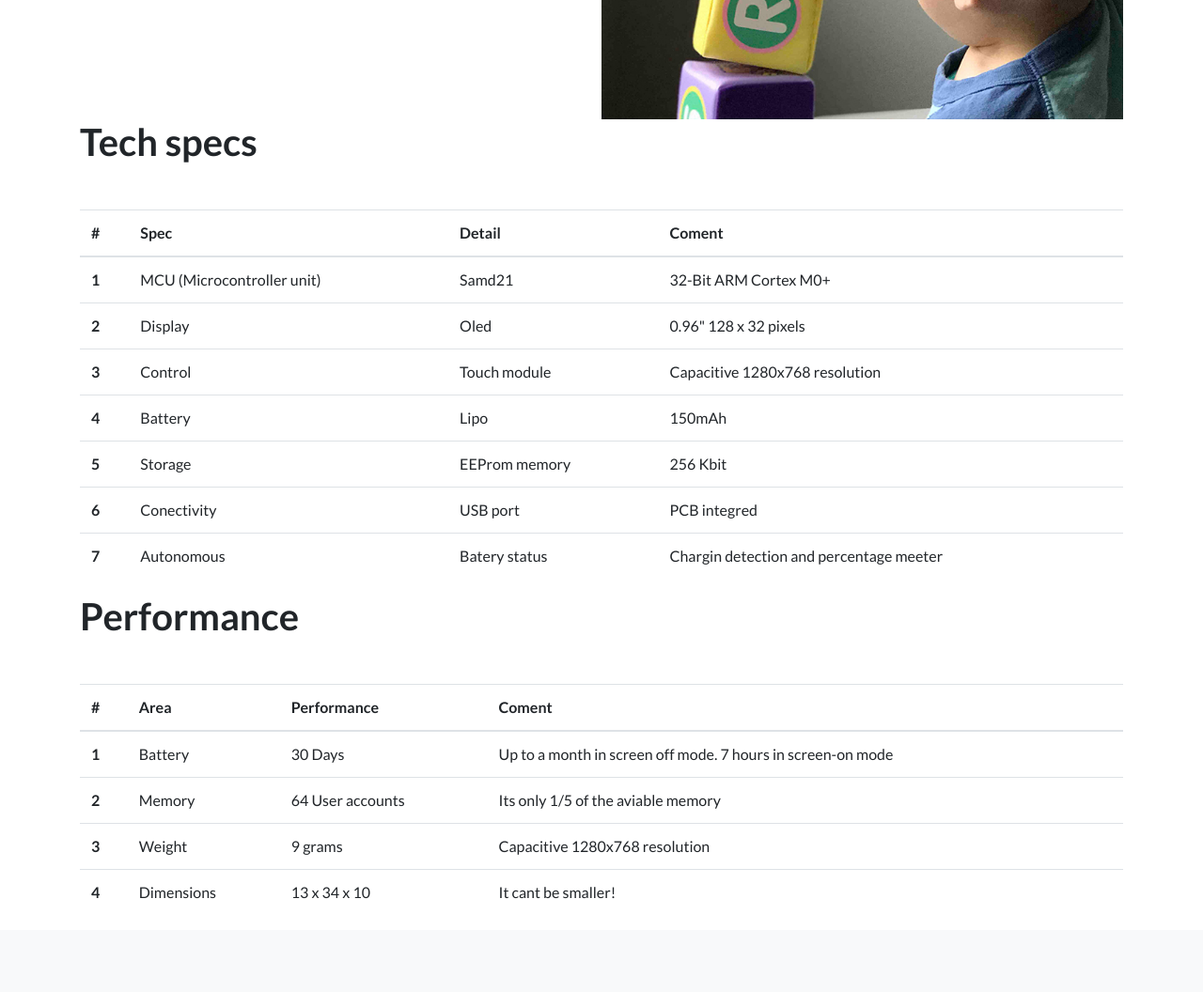
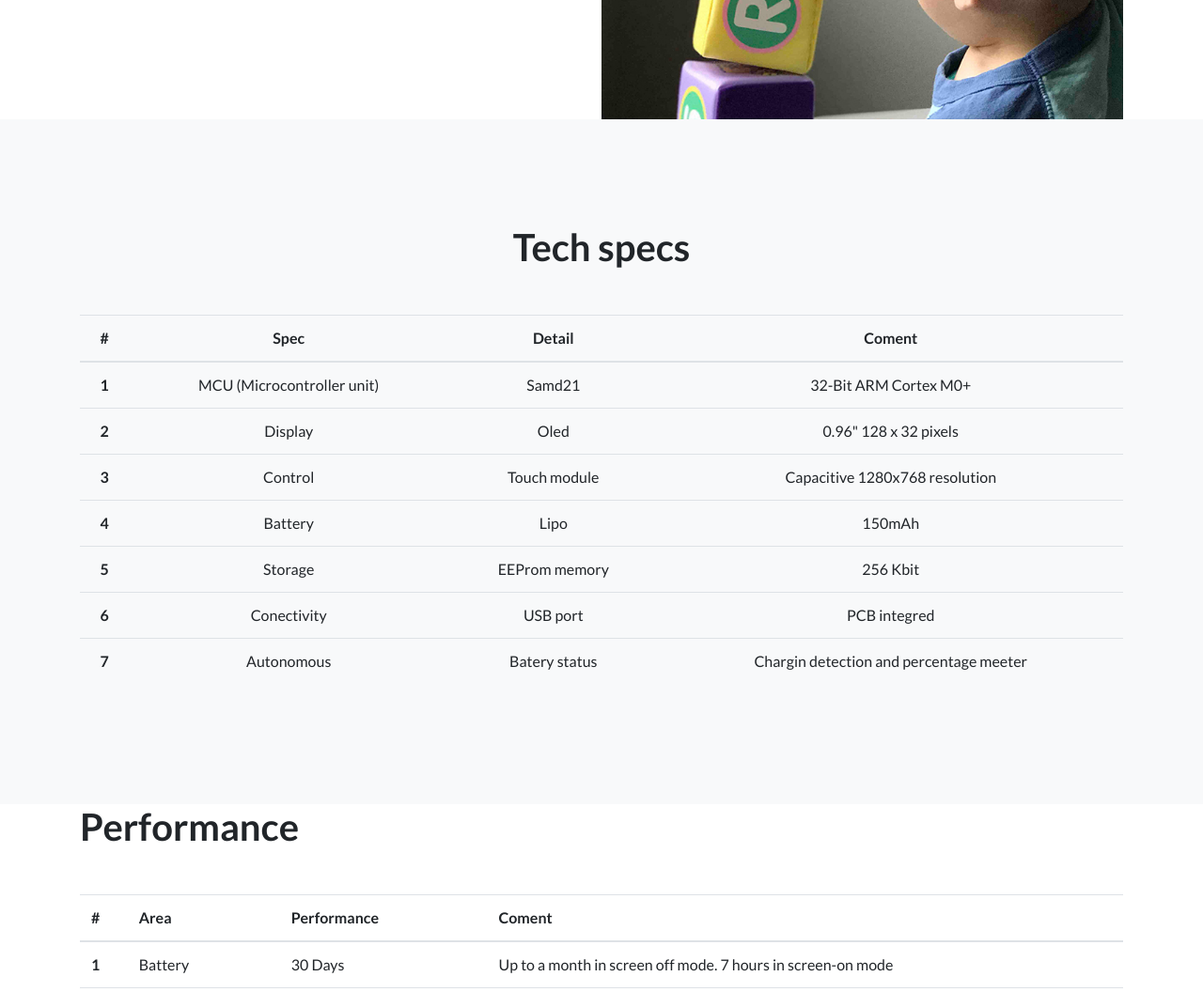
Before and after one commit to zerokeyusb/bootstrap, a website: page index.html in a window 1280 px wide. Shown: the part 3240-4296 px from the top of the page at 94% size. Drawn offline with Linux system fonts and the light colour scheme.

Commit message:
Update index.html

```diff
--- a/index.html
+++ b/index.html
@@ -144,6 +144,7 @@ With ZeroKeyUSB, convenience and security are covered!
 
 
   <!-- Specs -->
+  <section class="features-icons bg-light text-center">
   <div class="container">
   <h1 class="mb-5">Tech specs</h1>
   <table class="table">
@@ -202,7 +203,7 @@ With ZeroKeyUSB, convenience and security are covered!
 </table>
     </div>
 
-
+  </section>
 
     <!-- Performance -->
     <div class="container">
```
